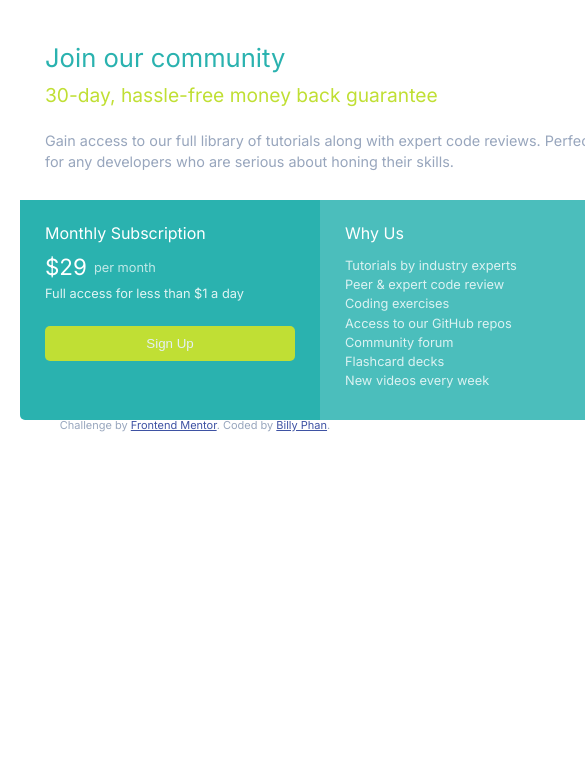
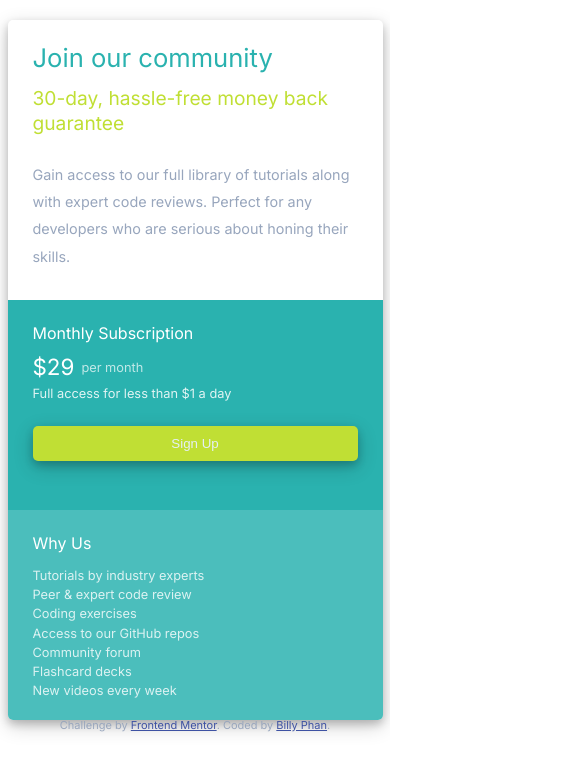
Before and after one commit to bphan002/frontendMentorSinglePrice, a plain HTML site: page index.html in a window 390 px wide. Shown: the top 770 px of the page, 585 px wide, since content can reach past the window. Drawn offline with Linux system fonts and the light colour scheme.

Commit message:
complete

```diff
--- a/style.css
+++ b/style.css
@@ -46,7 +46,7 @@ table {
 html {
     box-sizing: border-box;
     padding: 20px;
-    box-shadow: ;
+
 }
 
 *, *:before, *:after {
@@ -84,6 +84,10 @@ p {
 }
 
 body {
+    display:flex;
+    flex-direction: column;
+    justify-content: center;
+    align-items: center;
     font-family: 'Inter', sans-serif;
     font-size: 16px;
 }
@@ -102,6 +106,7 @@ body {
     height: 400px;
     border-radius: 5px;
     overflow: hidden;
+    box-shadow: 0 4px 8px 0 rgba(0, 0, 0, 0.2), 0 6px 20px 0 rgba(0, 0, 0, 0.19);
 }
 
 li {
@@ -158,6 +163,7 @@ button {
     border: none;
     padding: 10px;
     width: 100%;
+    box-shadow: 0 4px 8px 0 rgba(0, 0, 0, 0.2), 0 6px 20px 0 rgba(0, 0, 0, 0.19);
 }
 
 .price-container {
@@ -165,7 +171,6 @@ button {
 }
 
 #price {
-    /* font-weight: 700; */
     font-size: 1.4rem;
 }
 
@@ -174,3 +179,44 @@ button:hover {
     cursor: pointer;
     background-color: #A9C42D;
 }
+
+
+/* mobile-design*/
+
+
+@media (max-width: 600px) {
+
+    .card {
+        width: 375px;
+        height: 700px;
+    }
+
+    .top-section {
+        height: 40%;
+        width: 100%;
+    }
+
+    .top-section h2 {
+        line-height: 1.3
+    }
+
+    .top-section p {
+        line-height: 1.9;
+    }
+
+    .bottom-section {
+        flex-direction: column;
+        height: 60%;
+        width: 100%;
+    }
+
+    .bottom-left-section {
+        height: 50%;
+        width: 100%;
+    }
+
+    .bottom-right-section {
+        height: 50%;
+        width: 100%;
+    }
+}
```
